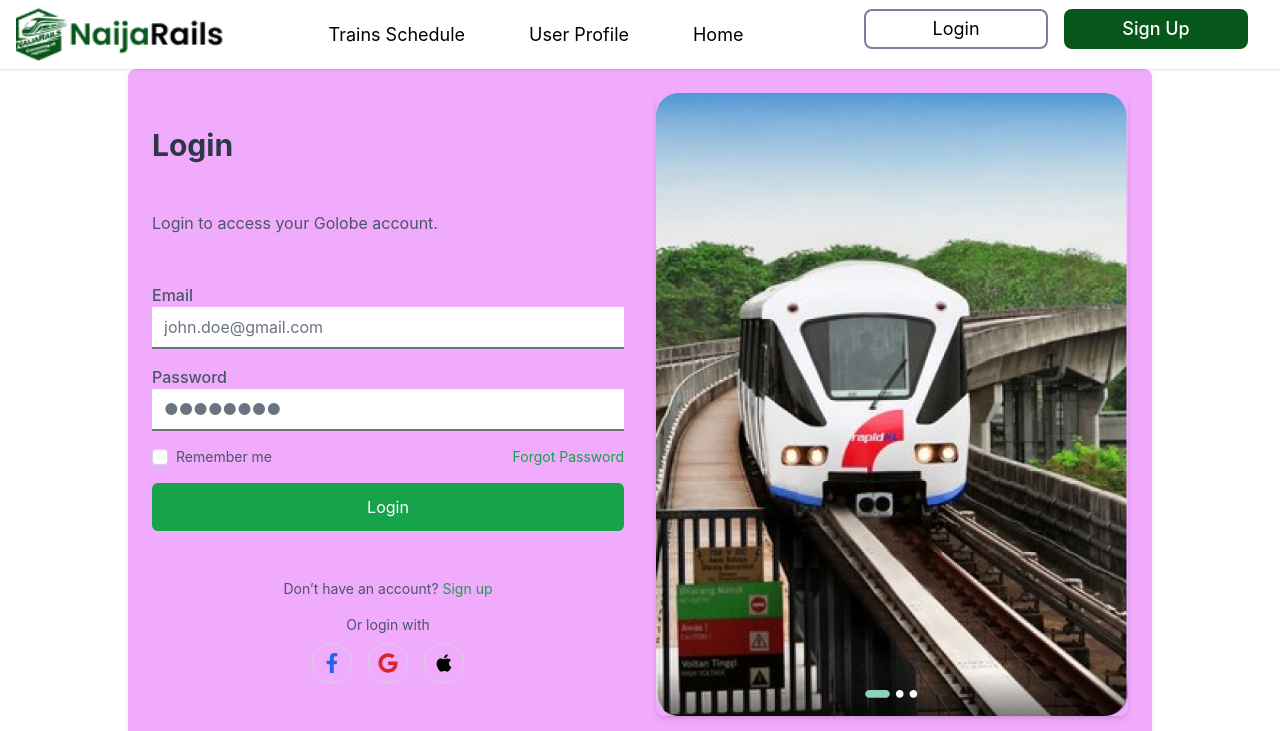
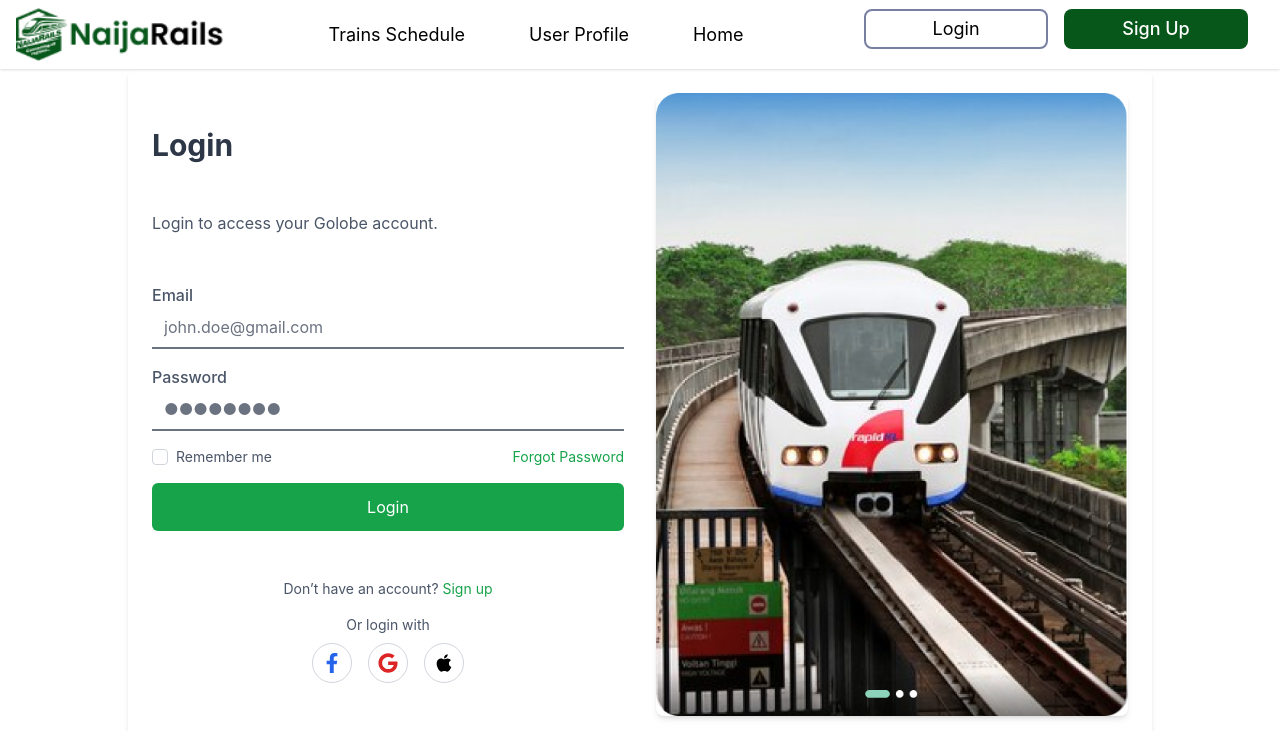
Before and after one commit to Ernestoo2/RaiilwayTransport, a React (Create React App) app: page /login in a window 1280 px wide. Shown: the top 731 px of the page. Built offline with nearby package versions, Linux system fonts and the light colour scheme.

Commit message:
Railway transport system push

```diff
--- a/src/pages/Login/Login.tsx
+++ b/src/pages/Login/Login.tsx
@@ -24,7 +24,7 @@ const Login: React.FC = () => {
   };
 
   return (
-    <div className="flex flex-col bg-fuchsia-300 md:flex-row items-center justify-between max-w-5xl w-full h-auto mx-auto p-6 rounded-lg shadow-md  ">
+    <div className="flex flex-col  md:flex-row items-center justify-between max-w-5xl w-full h-auto mx-auto p-6 rounded-lg shadow-md  ">
       {/* Left Side: Form */}
       <div className="md:w-1/2 space-y-12 h-auto">
         <h1 className="text-3xl font-bold text-[#2D3748]">Login</h1>
```
